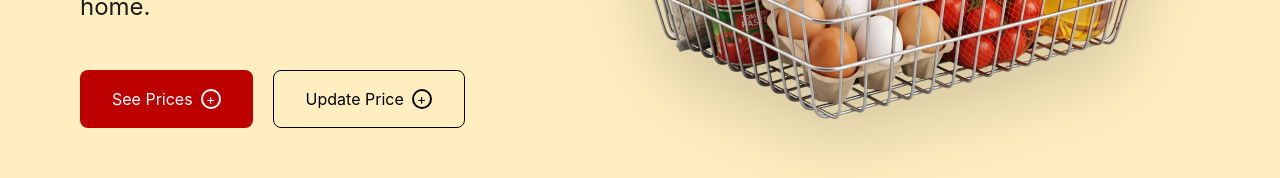
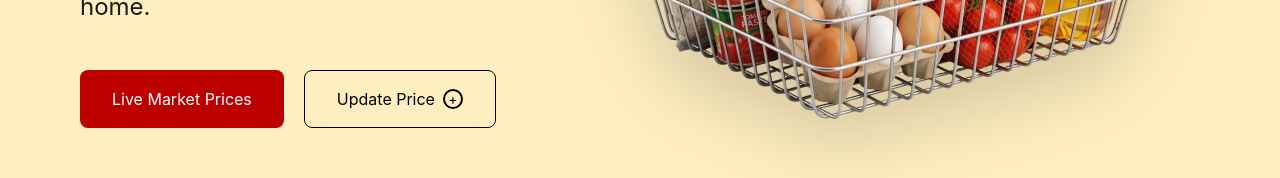
Before and after one commit to circorangeintern/luminary-circle, a React (Vite) app in the folder frontend/: page / in a window 1280 px wide. Shown: the part 569-747 px from the top of the page. Built offline with nearby package versions, Linux system fonts and the light colour scheme; no server answers.

Commit message:
feat: change hero button to 'Live Market Prices', link to /prices/list

```diff
--- a/frontend/src/components/Hero.tsx
+++ b/frontend/src/components/Hero.tsx
@@ -41,11 +41,11 @@ export default function Hero() {
           </p>
           <div className="flex gap-5 flex-wrap">
             <Link
-              to="/prices"
+              to="/prices/list"
               className="inline-flex items-center gap-2 bg-red text-white px-8 py-4 rounded-lg text-base hover:brightness-110 transition"
             >
-              See Prices
-              <span className="w-5 h-5 rounded-full border-2 border-current flex items-center justify-center text-sm leading-none shrink-0">+</span>
+              Live Market Prices
+
             </Link>
             <Link
               to="/submit"
```
